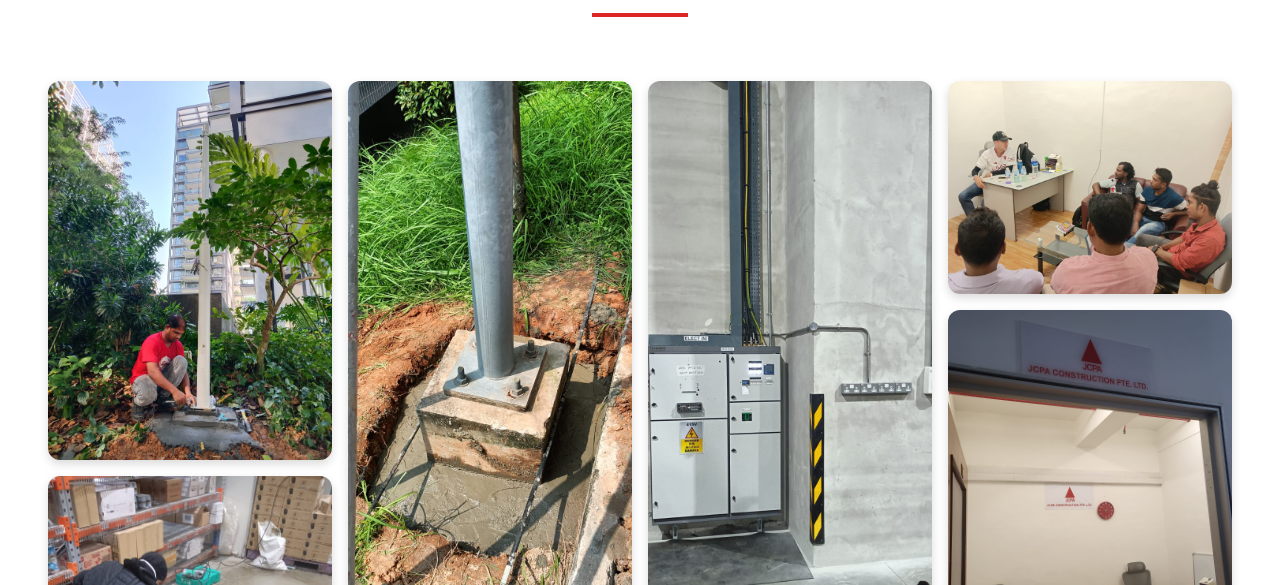
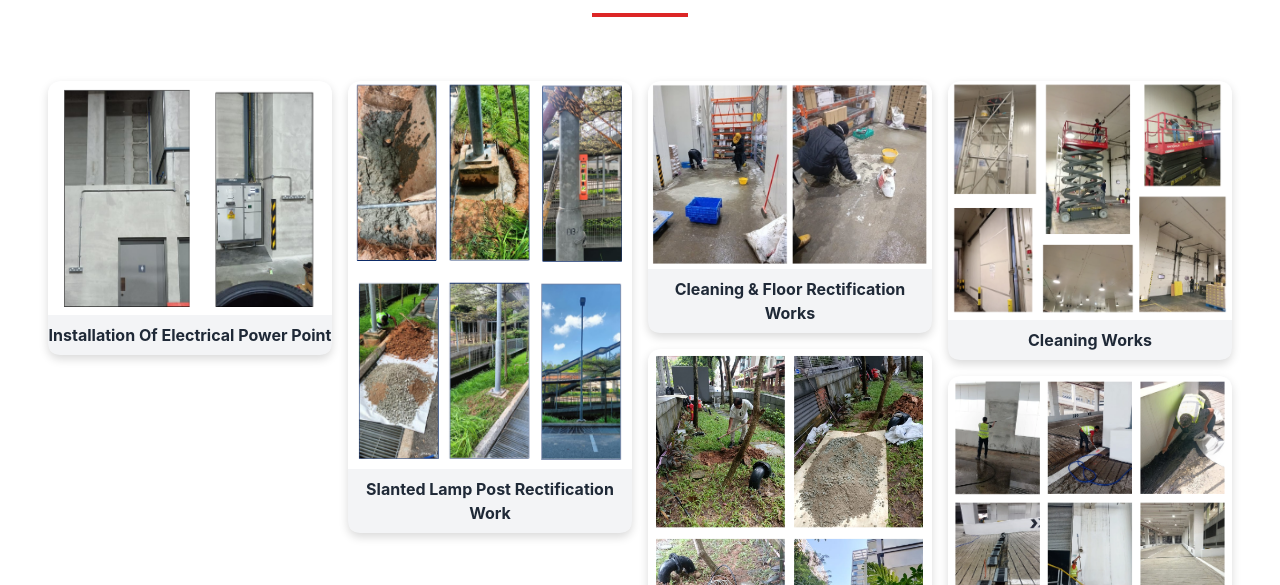
Before and after one commit to Lin-ctlc-ctlv/JCPA, a plain HTML site: page public/index.html in a window 1280 px wide. Both pictures are taken after a click on the link "Gallery". Shown: the part 215-800 px from the top of the page. Drawn offline with nearby package versions, Linux system fonts and the light colour scheme.

Commit message:
Update Images

```diff
--- a/public/index.html
+++ b/public/index.html
@@ -317,47 +317,83 @@
         <section class="py-16 bg-white">
           <div class="max-w-7xl mx-auto px-4 sm:px-6 lg:px-8">
             <div class="text-center mb-12">
-              <h1 class="text-4xl font-bold text-gray-900 mb-4">
-                Our Work Gallery
-              </h1>
-              <p class="text-xl text-gray-600 mb-4">
-                See our craftsmanship in action
-              </p>
+              <h1 class="text-4xl font-bold text-gray-900 mb-4">Our Work Gallery</h1>
+              <p class="text-xl text-gray-600 mb-4">See our craftsmanship in action</p>
               <div class="w-24 h-1 bg-red-600 mx-auto"></div>
             </div>
 
-            <div class="columns-2 md:columns-3 lg:columns-4 gap-4 p-4">
-              <div class="gallery-item mb-4">
-                <img src="img/work_photo_1.jpg" alt="Work Photo 1" />
+            <!-- Responsive Masonry Columns -->
+            <div class="columns-1 sm:columns-2 md:columns-3 lg:columns-4 gap-4 p-4">
+
+              <!-- <div class="gallery-item mb-4 break-inside-avoid">
+                <figure class="bg-gray-100 rounded-lg overflow-hidden shadow">
+                  <img src="img/work_photo_7.jpg" alt="Exterior Wall Finishing" class="w-full" />
+                  <figcaption class="text-center text-gray-800 text-base font-bold py-2">
+                    Director Briefing To Workers
+                  </figcaption>
+                </figure>
+              </div> -->
+
+              <div class="gallery-item mb-4 break-inside-avoid">
+                <figure class="bg-gray-100 rounded-lg overflow-hidden shadow">
+                  <img src="img/img10.png" alt="Exterior Wall Finishing" class="w-full" />
+                  <figcaption class="text-center text-gray-800 text-base font-bold py-2">
+                    Installation Of Electrical Power Point
+                  </figcaption>
+                </figure>
               </div>
-              <div class="gallery-item mb-4">
-                <img src="img/work_photo_2.jpg" alt="Work Photo 2" />
+
+              <div class="gallery-item mb-4 break-inside-avoid">
+                <figure class="bg-gray-100 rounded-lg overflow-hidden shadow">
+                  <img src="img/img11.png" alt="Exterior Wall Finishing" class="w-full" />
+                  <figcaption class="text-center text-gray-800 text-base font-bold py-2">
+                    Slanted Lamp Post Rectification Work
+                  </figcaption>
+                </figure>
               </div>
-              <div class="gallery-item mb-4">
-                <img src="img/work_photo_3.jpg" alt="Work Photo 3" />
+
+              <div class="gallery-item mb-4 break-inside-avoid">
+                <figure class="bg-gray-100 rounded-lg overflow-hidden shadow">
+                  <img src="img/img12.png" alt="Exterior Wall Finishing" class="w-full" />
+                  <figcaption class="text-center text-gray-800 text-base font-bold py-2">
+                    Cleaning & Floor Rectification Works
+                  </figcaption>
+                </figure>
               </div>
-              <div class="gallery-item mb-4">
-                <img src="img/work_photo_4.jpg" alt="Work Photo 4" />
+
+              <div class="gallery-item mb-4 break-inside-avoid">
+                <figure class="bg-gray-100 rounded-lg overflow-hidden shadow">
+                  <img src="img/img13.png" alt="Residential Living Room Renovation" class="w-full" />
+                  <figcaption class="text-center text-gray-800 text-base font-bold py-2">
+                    Installation Of CCTV Pole With Footing
+                  </figcaption>
+                </figure>
               </div>
-              <div class="gallery-item mb-4">
-                <img src="img/work_photo_5.jpg" alt="Work Photo 5" />
+
+              <div class="gallery-item mb-4 break-inside-avoid">
+                <figure class="bg-gray-100 rounded-lg overflow-hidden shadow">
+                  <img src="img/img14.png" alt="Residential Living Room Renovation" class="w-full" />
+                  <figcaption class="text-center text-gray-800 text-base font-bold py-2">
+                    Cleaning Works
+                  </figcaption>
+                </figure>
               </div>
-              <div class="gallery-item mb-4">
-                <img src="img/work_photo_6.jpg" alt="Work Photo 6" />
+
+              <div class="gallery-item mb-4 break-inside-avoid">
+                <figure class="bg-gray-100 rounded-lg overflow-hidden shadow">
+                  <img src="img/img15.png" alt="Residential Living Room Renovation" class="w-full" />
+                  <figcaption class="text-center text-gray-800 text-base font-bold py-2">
+                    Cleaning And Painting Works
+                  </figcaption>
+                </figure>
               </div>
-              <div class="gallery-item mb-4">
-                <img src="img/work_photo_7.jpg" alt="Work Photo 7" />
-              </div>
-              <div class="gallery-item mb-4">
-                <img src="img/work_photo_8.jpg" alt="Work Photo 8" />
-              </div>
-              <div class="gallery-item mb-4">
-                <img src="img/work_photo_9.jpg" alt="Work Photo 9" />
-              </div>
+
             </div>
           </div>
         </section>
       </div>
+
+
 
       <!-- Contact Page -->
       <div id="contactPage" class="page hidden">
```
Also changed, not shown: public/img/img10.png (added), public/img/img11.png (added), public/img/img12.png (added), public/img/img13.png (added), public/img/img14.png (added), public/img/img15.png (added).
